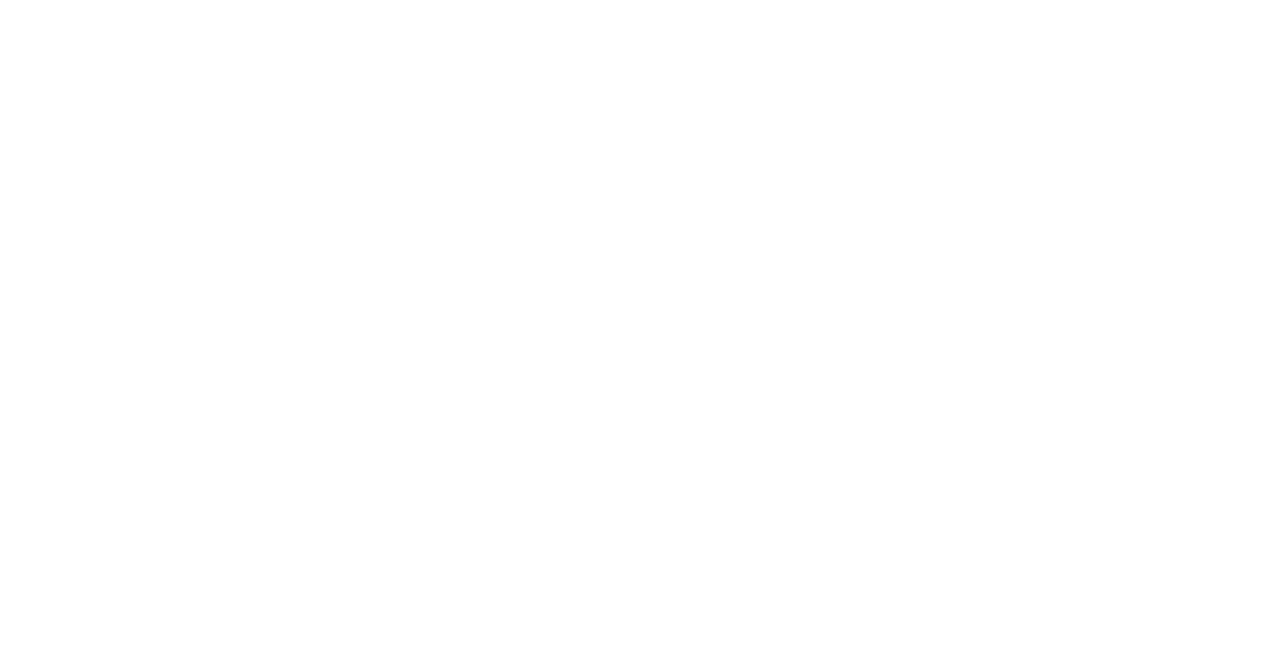
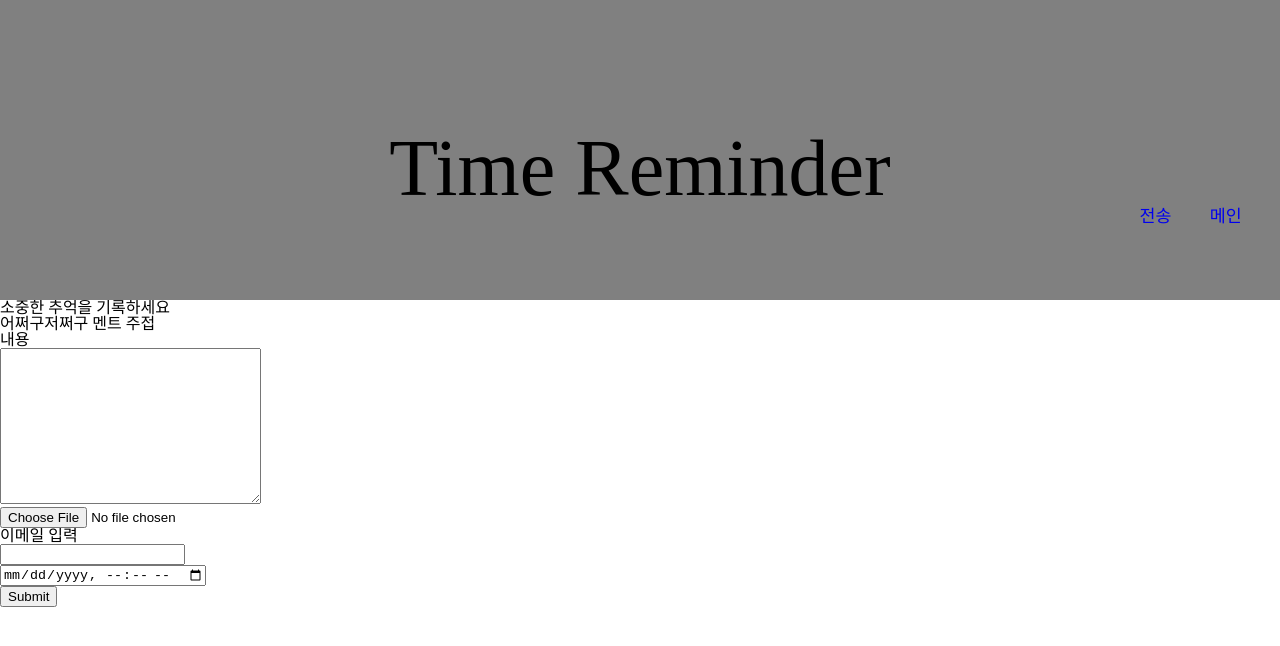
Before and after one commit to c04nh/TimeReminder-SinRostro, a plain HTML site: page html/index.html in a window 1280 px wide. Drawn offline with Linux system fonts and the light colour scheme; files that its build step writes are made by us from their sources.

```diff
--- /dev/null
+++ b/css/index.css
@@ -0,0 +1,63 @@
+/* @font-face {
+  font-family: "twaysky";
+  src: url("https://cdn.jsdelivr.net/gh/projectnoonnu/noonfonts_tway@1.0/twaysky.woff")
+    format("woff");
+  font-weight: normal;
+  font-style: normal;
+} */
+
+.hide {
+  width: 0;
+  height: 0;
+  font-size: 0;
+  line-height: 0;
+  position: absolute;
+  visibility: hidden;
+}
+
+#header {
+  position: relative;
+}
+#headerWrap {
+  background-color: gray;
+  width: 100%;
+  height: 300px;
+}
+
+input {
+  display: block;
+}
+#title {
+  text-align: center;
+  color: black;
+  font-size: 60pt;
+  /* font-family: "twaysky"; */
+  padding-top: 10%;
+}
+
+div#wrap {
+  position: relative;
+}
+div > #headerWrap {
+  position: relative;
+  width: 100%;
+}
+/* header > nav {
+  position: relative;
+} */
+
+div#wrap > #headerWrap > #navbar {
+  position: absolute;
+}
+
+#navbar > li {
+  display: inline;
+  float: right;
+  margin-right: 3%;
+  font-size: 13pt;
+}
+
+#navbar > li > a {
+  list-style: none;
+  text-decoration: none;
+}
--- /dev/null
+++ b/css/reset.css
@@ -0,0 +1,129 @@
+/* http://meyerweb.com/eric/tools/css/reset/
+   v2.0 | 20110126
+   License: none (public domain)
+*/
+
+html,
+body,
+div,
+span,
+applet,
+object,
+iframe,
+h1,
+h2,
+h3,
+h4,
+h5,
+h6,
+p,
+blockquote,
+pre,
+a,
+abbr,
+acronym,
+address,
+big,
+cite,
+code,
+del,
+dfn,
+em,
+img,
+ins,
+kbd,
+q,
+s,
+samp,
+small,
+strike,
+strong,
+sub,
+sup,
+tt,
+var,
+b,
+u,
+i,
+center,
+dl,
+dt,
+dd,
+ol,
+ul,
+li,
+fieldset,
+form,
+label,
+legend,
+table,
+caption,
+tbody,
+tfoot,
+thead,
+tr,
+th,
+td,
+article,
+aside,
+canvas,
+details,
+embed,
+figure,
+figcaption,
+footer,
+header,
+hgroup,
+menu,
+nav,
+output,
+ruby,
+section,
+summary,
+time,
+mark,
+audio,
+video {
+  margin: 0;
+  padding: 0;
+  border: 0;
+  font-size: 100%;
+  font: inherit;
+  vertical-align: baseline;
+}
+/* HTML5 display-role reset for older browsers */
+article,
+aside,
+details,
+figcaption,
+figure,
+footer,
+header,
+hgroup,
+menu,
+nav,
+section {
+  display: block;
+}
+body {
+  line-height: 1;
+}
+ol,
+ul {
+  list-style: none;
+}
+blockquote,
+q {
+  quotes: none;
+}
+blockquote:before,
+blockquote:after,
+q:before,
+q:after {
+  content: "";
+  content: none;
+}
+table {
+  border-collapse: collapse;
+  border-spacing: 0;
+}
--- a/html/index.html
+++ b/html/index.html
@@ -1,4 +1,15 @@
-<!--
+<!DOCTYPE html>
+<html lang="en">
+  <head>
+    <meta charset="UTF-8" />
+    <meta http-equiv="X-UA-Compatible" content="IE=edge" />
+    <meta name="viewport" content="width=device-width, initial-scale=1.0" />
+    <title>Time Reminder</title>
+    <link rel="stylesheet" href="reset.css" />
+    <link rel="stylesheet" href="index.css" />
+  </head>
+  <body>
+    <!--
 		  글을 쓰는 기능: input type="textarea"
 		  첨부파일을 넣는 기능: input type="file" name=""/method="post"/enctype="multipart/form-data"
 		  날짜를 지정하는 기능: input type="date"/input type="datetime-local"/input type="time"
@@ -6,3 +17,41 @@
 		  - https://zzinise.tistory.com/12
 		  메일이 발송되는 기능
 	   -->
+    <div id="wrap">
+      <div>
+        <div id="headerWrap">
+          <header>
+            <h1 id="title">Time Reminder</h1>
+          </header>
+          <!-- nav -->
+          <nav>
+            <h2 class="hide">메인네비게이션</h2>
+            <ul id="navbar">
+              <li><a href="#">메인</a></li>
+              <li><a href="#">전송</a></li>
+            </ul>
+          </nav>
+        </div>
+      </div>
+
+      <!-- main -->
+      <main>
+        <h2>소중한 추억을 기록하세요</h2>
+        <span>어쩌구저쩌구 멘트 주접</span>
+
+        <div id="content"></div>
+          <h4>내용</h4>
+          <textarea name="" id="" cols="30" rows="10"></textarea>
+          <input type="file" />
+        </div>
+
+        <div id="emaill">
+          <h4>이메일 입력</h4>
+          <input type="email" />
+          <input type="datetime-local" />
+          <input type="submit" />
+        </div>
+      </main>
+    </div>
+  </body>
+</html>
```
